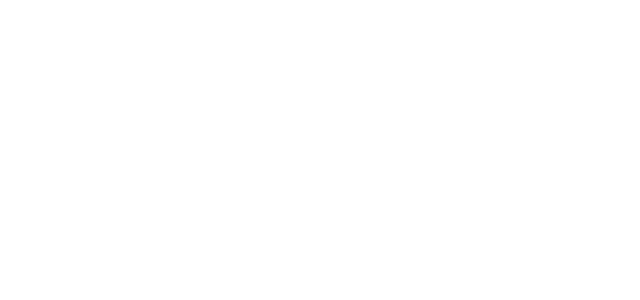
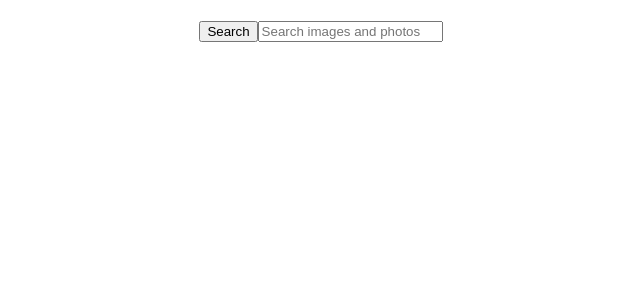
Before and after one commit to abakarovmaks/goit-react-hw-03-image-finder, a React (Create React App) app in the folder my-app/: page / in a window 1280 px wide. Shown: the top 300 px of the page, without its empty margins (319-959 px from the left). Built offline with nearby package versions, Linux system fonts and the light colour scheme.

Commit message:
Add ImageGalleryItem component

```diff
--- a/my-app/package.json
+++ b/my-app/package.json
@@ -10,6 +10,7 @@
     "gh-pages": "^3.1.0",
     "react": "^17.0.1",
     "react-dom": "^17.0.1",
+    "react-progressive-image": "^0.6.0",
     "react-scripts": "4.0.1",
     "web-vitals": "^0.2.4"
   },
--- a/my-app/src/App.js
+++ b/my-app/src/App.js
@@ -1,7 +1,26 @@
-import './App.css';
+import React, { Component } from 'react';
+import Container from './Components/Container/Container';
+import Searchbar from './Components/Searchbar/Searchbar';
+// import ImageGallery from './Components/ImageGallery/ImageGallery';
+// import Button from './Components/Button/Button';
+// import Loader from './Components/Loader/Loader';
+// import Modal from './Components/Modal/Modal';
 
-function App() {
-  return <div></div>;
+export default class App extends Component {
+  state = {
+    searchQuery: '',
+    searchPage: 1,
+  };
+
+  getSearchQuery = (query) => {
+    this.setState({ searchQuery: query });
+  };
+
+  render() {
+    return (
+      <Container>
+        <Searchbar getSearchQuery={this.getSearchQuery} />
+      </Container>
+    );
+  }
 }
-
-export default App;
--- a/my-app/src/Components/Searchbar/Searchbar.js
+++ b/my-app/src/Components/Searchbar/Searchbar.js
@@ -1,6 +1,6 @@
 import React, { Component } from 'react';
 import PropTypes from 'prop-types';
-import styles from './Searchbar.module.scss';
+import styles from './Searchbar.module.css';
 
 export default class Searchbar extends Component {
   state = {
```
Also changed, not shown: my-app/src/Components/ImageGallery/ImageGallery.js (+9 -0 lines), my-app/src/Components/ImageGalleryItem/ImageGalleryItem.js (+27 -0 lines), 2 other files (tests, documents, lock files or other folders).
